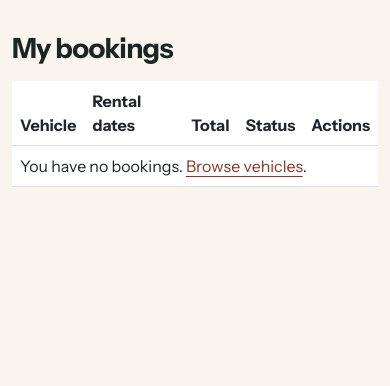
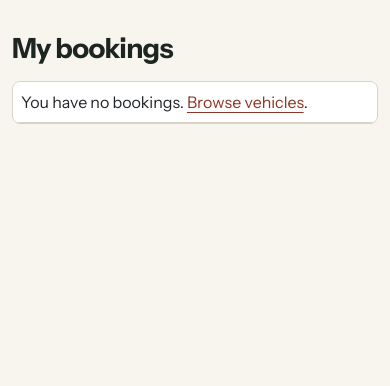
Before and after one commit to priyadharshanexe/vehicle-rental, a Django app: page /my-bookings/ in a window 390 px wide. Shown: the part 138-524 px from the top of the page. Run offline with Django 5.2, Linux system fonts and the light colour scheme; the visitor is signed in with stand-in values (Sample User, id 1); data comes from the database, SQL or seed files in the repository; data that the repository does not hold is empty.

Commit message:
Stack booking and fleet details on mobile

```diff
--- a/rental/static/rental/marketplace.css
+++ b/rental/static/rental/marketplace.css
@@ -46,3 +46,32 @@ form input:not([type=checkbox]):not([type=hidden]), form select, form textarea {
 .status { display: inline-block; background: #eee4d7; padding: .2rem .55rem; border-radius: .3rem; white-space: nowrap; }
 .actions form { display: inline-block; margin: .15rem; }
 .errorlist { color: #952a24; }
+
+@media (max-width: 575px) {
+  .mobile-records thead {
+    position: absolute;
+    width: 1px;
+    height: 1px;
+    overflow: hidden;
+    clip-path: inset(50%);
+  }
+  .mobile-records, .mobile-records tbody, .mobile-records tr {
+    display: block;
+  }
+  .mobile-records tr {
+    margin-bottom: 1rem;
+    border: 1px solid var(--border);
+    border-radius: .5rem;
+    overflow: hidden;
+  }
+  .mobile-records td, .mobile-records th[scope="row"] {
+    display: block;
+    overflow-wrap: anywhere;
+  }
+  .mobile-records td[data-label]::before {
+    content: attr(data-label);
+    display: block;
+    font-weight: 600;
+  }
+  .nav-menu { right: 0; }
+}
--- a/rental/templates/rental/my_bookings.html
+++ b/rental/templates/rental/my_bookings.html
@@ -2,19 +2,19 @@
 {% block content %}
 <h1>My bookings</h1>
 <div class="table-responsive">
-<table class="table align-middle">
+<table class="table align-middle mobile-records">
   <thead><tr><th>Vehicle</th><th>Rental dates</th><th>Total</th><th>Status</th><th>Actions</th></tr></thead>
   <tbody>
   {% for booking in page %}
     <tr>
       <th scope="row">{{ booking.vehicle.name }}</th>
-      <td>{{ booking.start_date }} to {{ booking.end_date }}<br>{{ booking.days }} day{{ booking.days|pluralize }}</td>
-      <td>₹{{ booking.total_price }}{% if booking.quoted_daily_rate %}<br>₹{{ booking.quoted_daily_rate }} / day{% endif %}</td>
-      <td><span class="status">{{ booking.display_status }}</span>
+      <td data-label="Rental dates">{{ booking.start_date }} to {{ booking.end_date }}<br>{{ booking.days }} day{{ booking.days|pluralize }}</td>
+      <td data-label="Total">₹{{ booking.total_price }}{% if booking.quoted_daily_rate %}<br>₹{{ booking.quoted_daily_rate }} / day{% endif %}</td>
+      <td data-label="Status"><span class="status">{{ booking.display_status }}</span>
         {% if booking.picked_up_at %}<br>Picked up {{ booking.picked_up_at }}{% endif %}
         {% if booking.returned_at %}<br>Returned {{ booking.returned_at }}{% endif %}
       </td>
-      <td>
+      <td data-label="Actions">
         <a href="{% url 'download_receipt' booking.pk %}">Booking summary</a>
         {% if booking.display_status == "Returned" and not booking.review %}
           <a href="{% url 'add_feedback' booking.pk %}">Leave a review</a>
```
Also changed, not shown: rental/templates/rental/my_vehicles.html (+10 -10 lines), rental/templates/rental/owner_bookings.html (+4 -4 lines).
